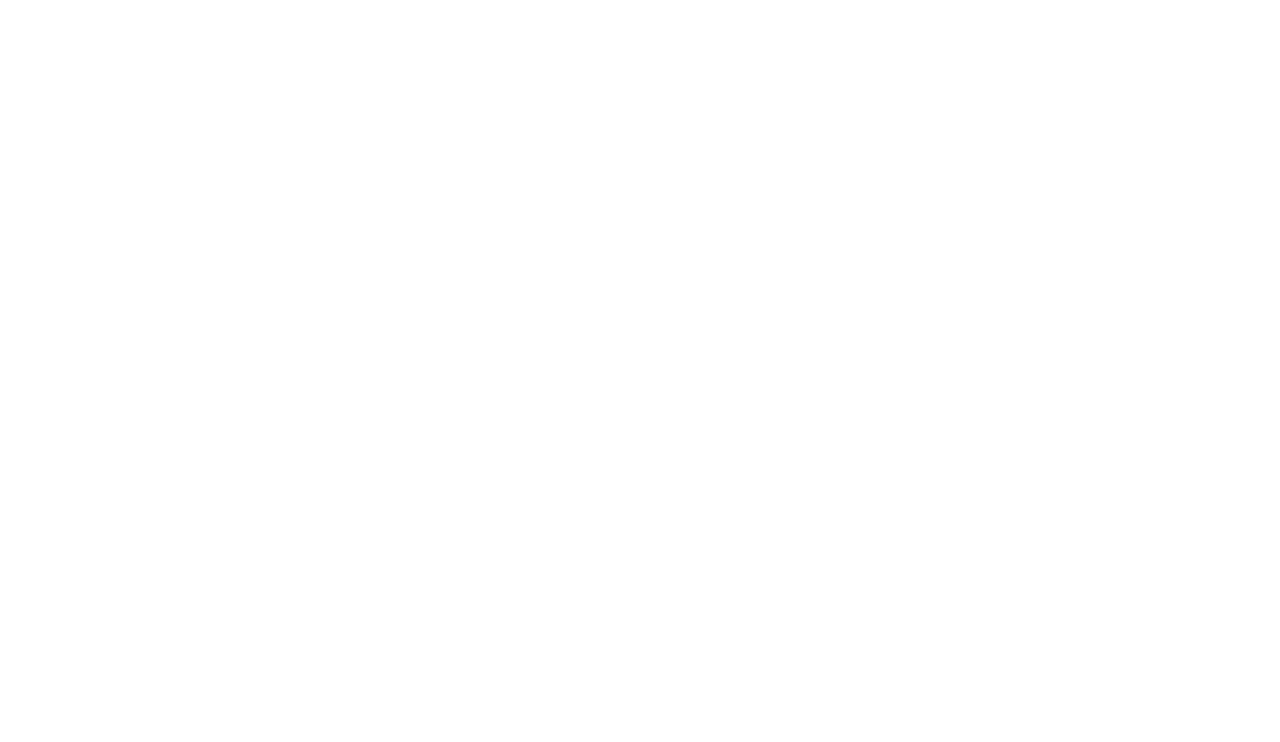
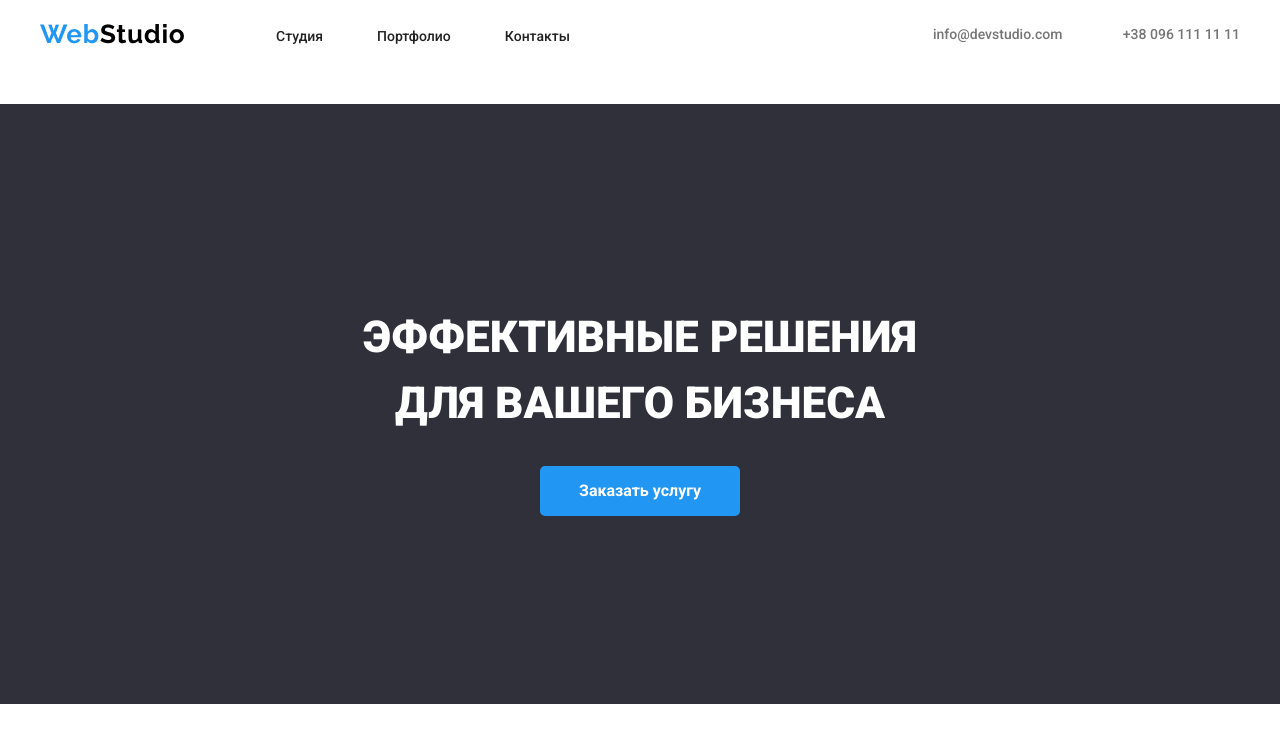
Before and after one commit to Pipooka/first-homework, a plain HTML site: page index.html in a window 1280 px wide. Drawn offline with Linux system fonts and the light colour scheme.

Commit message:
first-changes

```diff
--- a/index.html
+++ b/index.html
@@ -5,9 +5,49 @@
     <meta http-equiv="X-UA-Compatible" content="IE=edge">
     <meta name="viewport" content="width=device-width, initial-scale=1.0">
     <link rel="stylesheet" href="./css/style.css">
+    <link rel="preconnect" href="https://fonts.googleapis.com">
+<link rel="preconnect" href="https://fonts.gstatic.com" crossorigin>
+<link href="https://fonts.googleapis.com/css2?family=Roboto:wght@100;300;400;500;700;900&display=swap" rel="stylesheet">
     <title>Верстка</title>
 </head>
 <body>
-
+    <header class="header">
+        <div class="container">
+            <div class="header-wrapper">
+                <div class="header__main">
+                    <a href="#" class="logo">
+                        <img src="./img/WebStudiologo.png" alt="logo">
+                    </a>
+                    <nav class="nav">
+                        <ul class="menu">
+                            <li class="menu__item">
+                                <a href="#" class="menu__link">Студия</a>
+                            </li>
+                            <li class="menu__item">
+                                <a href="#" class="menu__link">Портфолио</a>
+                            </li>
+                            <li class="menu__item">
+                                <a href="#" class="menu__link">Контакты</a>
+                            </li>
+                        </ul>
+                    </nav>
+                </div>
+                <div class="header__contacts">
+                    <a href="#" class="header__email header-connection">info@devstudio.com</a>
+                    <a href="tel:+380961111111" class="header__phone header-connection">+38 096 111 11 11</a>
+                </div>
+            </div>
+        </div>
+    </header>
+    <main class="main">
+        <div class="container">
+            <div class="main__title">Эффективные решения <br> для вашего бизнеса</div>
+        <div class="main-wrapper">
+            <button class="main__button">
+                <a href="#" class="main__link">Заказать услугу</a>
+            </button>
+        </div>
+        </div>
+    </main>
 </body>
 </html>
--- /dev/null
+++ b/scss/style.scss
@@ -0,0 +1,158 @@
+*,
+*::before,
+*::after {
+  box-sizing: border-box;
+}
+
+ul[class],
+ol[class] {
+  padding: 0;
+}
+
+body,
+h1,
+h2,
+h3,
+h4,
+p,
+ul[class],
+ol[class],
+li,
+figure,
+figcaption,
+blockquote,
+dl,
+dd {
+  margin: 0;
+}
+
+body {
+  min-height: 100vh;
+  scroll-behavior: smooth;
+  text-rendering: optimizeSpeed;
+  line-height: 1.5;
+}
+
+ul[class],
+ol[class] {
+  list-style: none;
+}
+
+a:not([class]) {
+  text-decoration-skip-ink: auto;
+}
+
+img {
+  max-width: 100%;
+  display: block;
+}
+
+input,
+button,
+textarea,
+select {
+  font: inherit;
+}
+* {
+    font-family: 'Roboto', sans-serif;
+}
+/* Обнуляющий стиль, конец */
+
+
+.container {
+    width: 1200px;
+    margin: 0px 15px;
+    margin: 0 auto;
+}
+
+
+
+.header {
+    height: 80px;
+}
+
+.header-wrapper {
+    display: flex;
+    justify-content: space-between;
+    margin-top: 24px;
+}
+
+.header__main {
+    display: flex;
+    justify-content: space-between;
+    width: 530px;
+}
+
+.menu {
+    display: flex;
+    width: 294px;
+    justify-content: space-between;
+}
+
+.menu__link {
+    font-size: 14px;
+    font-weight: 500;
+    text-decoration: none;
+    color: #212121;
+    &:hover {
+        color: #2196F3;
+        transition: all 0.5s;
+    }
+}
+
+.header__contacts {
+    display: flex;
+    justify-content: space-between;
+    width: 307px;
+}
+
+.header-connection {
+    font-size: 14px;
+    font-weight: 500;
+    text-decoration: none;
+    color: #757575;
+    &:hover {
+        color: #2196F3;
+        transition: all 0.5s;
+    }
+}
+
+.main {
+    background-color: #2F303A;
+    height: 600px;
+}
+
+.main__title {
+    text-align: center;
+    padding-top: 200px;
+    font-size: 44px;
+    font-weight: 900;
+    color: #ffffff;
+    text-transform: uppercase;
+}
+
+.main-wrapper {
+    display: flex;
+    justify-content: center;
+}
+
+.main__button {
+    margin-top: 30px;
+    width: 200px;
+    height: 50px;
+    background-color: #2196F3;
+    border: none;
+    border-radius: 5px;
+    &:hover {
+        background-color: orange;
+        transition: all 0.5s;
+    }
+}
+
+.main__link {
+    color: #ffffff;
+    text-decoration: none;
+    font-size: 16px;
+    font-weight: 700;
+    padding: 15px 33px 15px 33px;
+}
```
Also changed, not shown: css/style.css, img/WebStudiologo.png (added), 1 other file.
